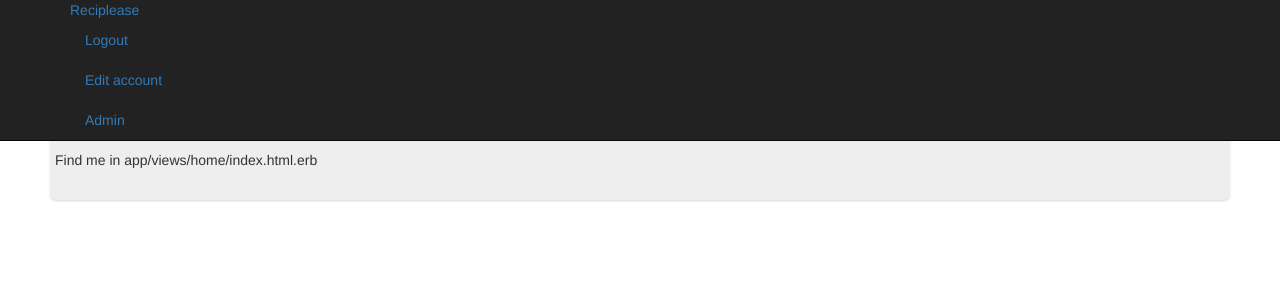
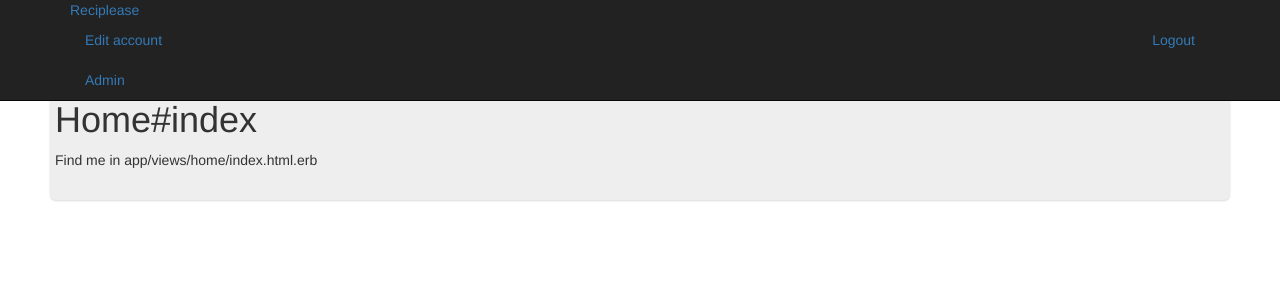
Before and after one commit to jetheis/Reciplease, a Rails app: page / in a window 1280 px wide. Shown: the top 300 px of the page. Run offline with Rails 7, Linux system fonts and the light colour scheme; a user stored in the database is signed in; style sheets or scripts are compiled from the project's sources; parts of the project's set-up code (start-up, migrations or seed data) failed here and were passed over; some libraries are stand-ins or nearby versions.

Commit message:
Shifted Login over

```diff
--- a/app/views/layouts/_navigation.html.erb
+++ b/app/views/layouts/_navigation.html.erb
@@ -1,9 +1,11 @@
 <%= link_to "Reciplease", root_path, :class => 'brand' %>
 <ul class="nav">
   <% if user_signed_in? %>
-    <li>
-    <%= link_to('Logout', destroy_user_session_path, :method=>'delete') %>
-    </li>
+    <ul class="nav pull-right" id="userCorner">
+		<li>
+		<%= link_to('Logout', destroy_user_session_path, :method=>'delete') %>
+		</li>
+	</ul>
   <% else %>
     <li>
     <%= link_to('Login', new_user_session_path)  %>
```
